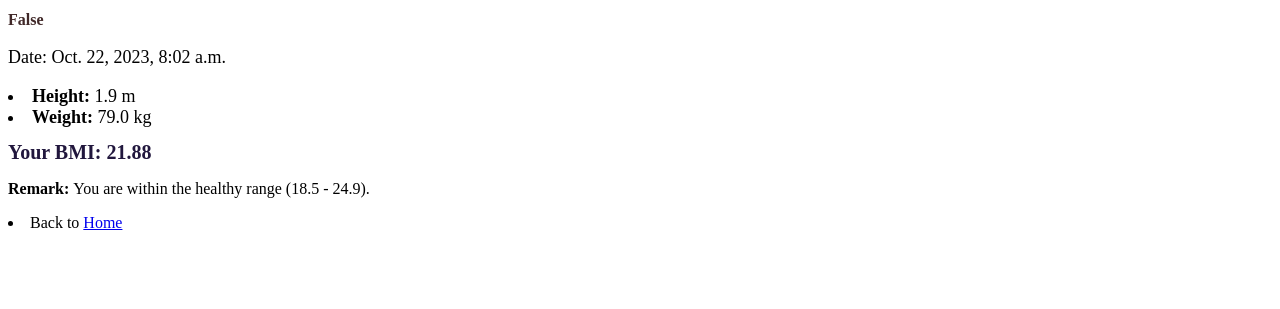
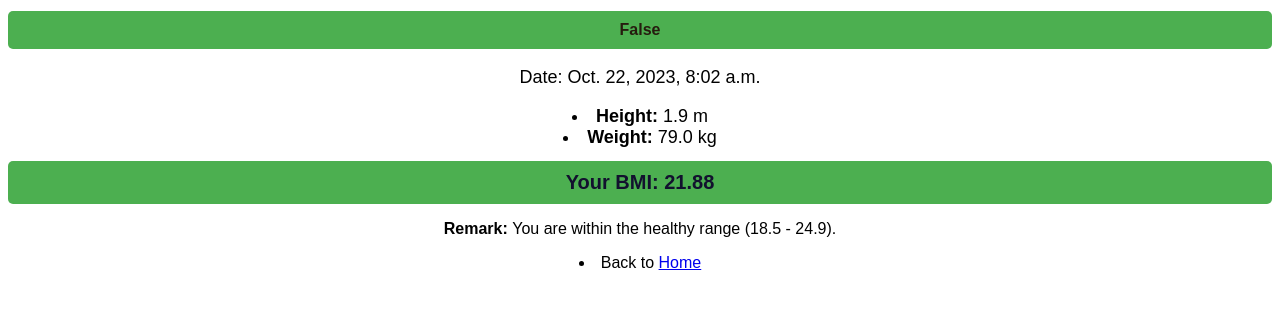
Before and after one commit to Wildchayote/Django_BMI_Xchange, a Django app: page /bmi/result/2/ in a window 1280 px wide. Shown: the top 309 px of the page. Run offline with Django 3.2, Linux system fonts and the light colour scheme; data comes from the database, SQL or seed files in the repository.

Commit message:
Update base.html

```diff
--- a/templates/base.html
+++ b/templates/base.html
@@ -1,11 +1,30 @@
-<!doctype html>
-<html>
+
+<!DOCTYPE html>
+<html lang="en">
 <head>
+    <meta charset="UTF-8">
+    <meta name="viewport" content="width=device-width, initial-scale=1.0">
     <title>{% block title %}BMI_xchange{% endblock %}</title>
+
+    <style>
+        body {
+            font-family: Arial, sans-serif;
+            text-align: center;
+        }
+
+        h1 {
+            background-color: #4CAF50;
+            color: white;
+            padding: 10px;
+            border-radius: 5px;
+        }
+    </style>
 </head>
 <body>
+
     {%block content%}
         replace me
     {%endblock%}
+
 </body>
 </html>
```
Lines whose indentation alone changed are shown as unchanged.
